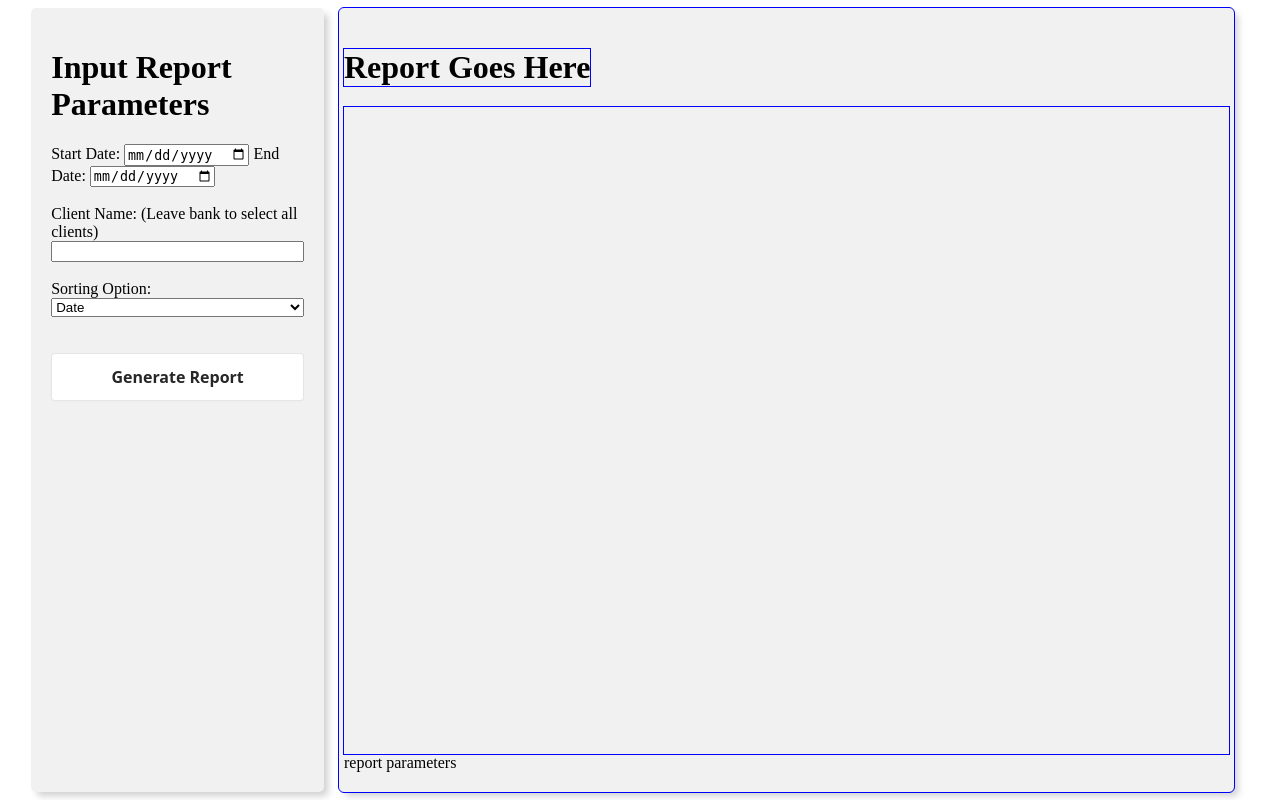
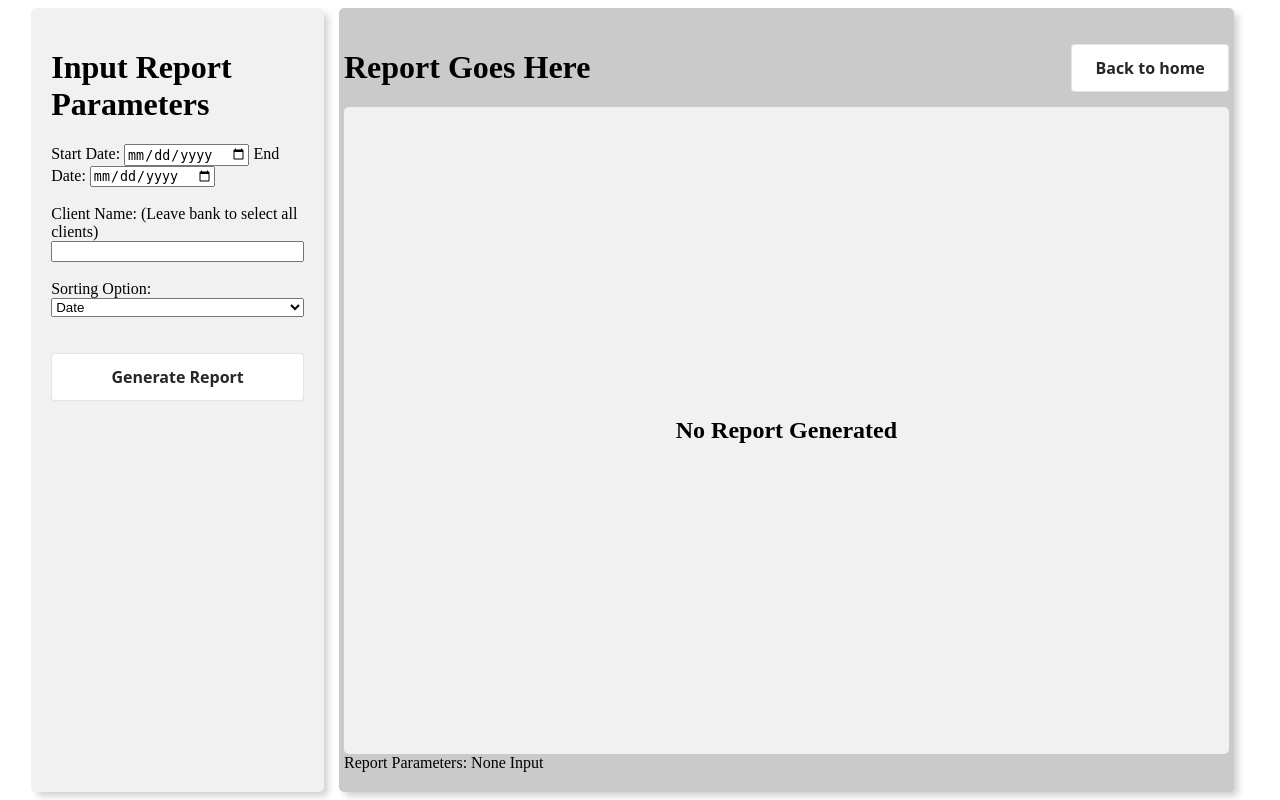
Before and after one commit to khowellmobile/practice-cs-tool, a Django app: page /generate_report/ in a window 1280 px wide. Run offline with Django 4.2, Linux system fonts and the light colour scheme; a user stored in the database is signed in.

Commit message:
Added back to home button

```diff
--- a/cs_app/static/css/generate_report_style.css
+++ b/cs_app/static/css/generate_report_style.css
@@ -1,5 +1,5 @@
 .report-card {
-  background-color: #f1f1f1;
+  background-color: #cacaca;
   background-size: 100%;
   background-repeat: no-repeat;
   width: 70%;
@@ -12,7 +12,12 @@
   display: flex;
   flex-direction: column;
   justify-content: center;
-  align-items: flex-start;
+}
+
+.report-card-header {
+  display: flex;
+  justify-content: space-between;
+  align-items: center;
 }
 
 .param-card {
@@ -44,6 +49,13 @@
     width: 100%;
     height: 100%;
     align-self: center;
+    background-color: #f1f1f1;
+
+    display: flex;
+    justify-content: center;
+    align-items: center;
+    border-radius: 5px;
+
 }
 
 p {
--- a/cs_app/templates/change_account.html
+++ b/cs_app/templates/change_account.html
@@ -24,7 +24,7 @@
             <div class="card-2">
                 <div class="row">
                     <h2>Your Information</h2>
-                    <button id="homeButton" class="button-3"
+                    <button class="button-3"
                         onclick="redirectTo('/home/')">Back to home</button>
                 </div>
                 <hr>
--- a/cs_app/templates/generate_report.html
+++ b/cs_app/templates/generate_report.html
@@ -44,14 +44,20 @@
                     </form>
                 </div>
             </div>
-            <div class="report-card outline">
-                <h1 class="outline">
-                    Report Goes Here
-                </h1>
-                <div class="reportBlock outline">
-
+            <div class="report-card">
+                <div class="report-card-header">
+                    <h1 class="">
+                        Report Goes Here
+                    </h1>
+                    <button class="button-3"
+                            onclick="redirectTo('/home/')">Back to home</button>
                 </div>
-                <p>report parameters</p>
+                <div class="reportBlock">
+                    <h2>
+                        No Report Generated
+                    </h2>
+                </div>
+                <p>Report Parameters: None Input</p>
             </div>
         </div>
     </body>
```
